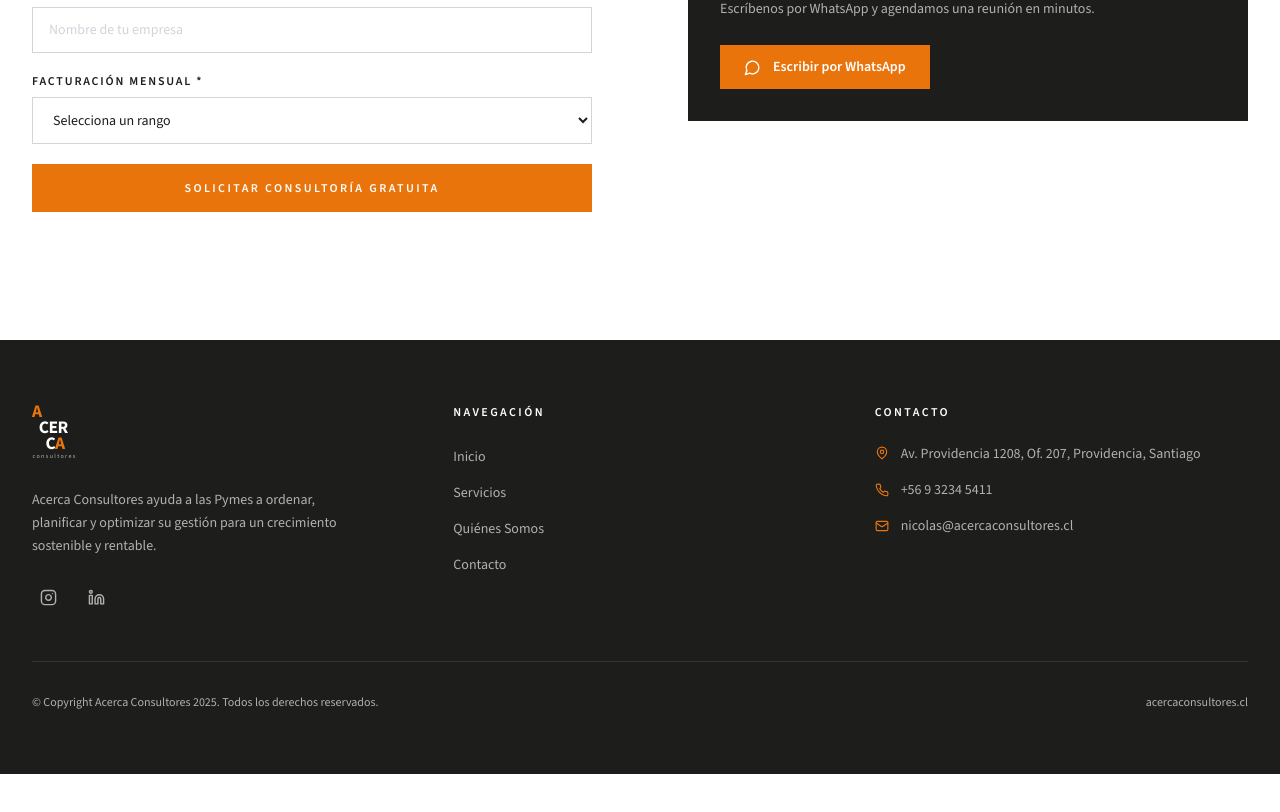
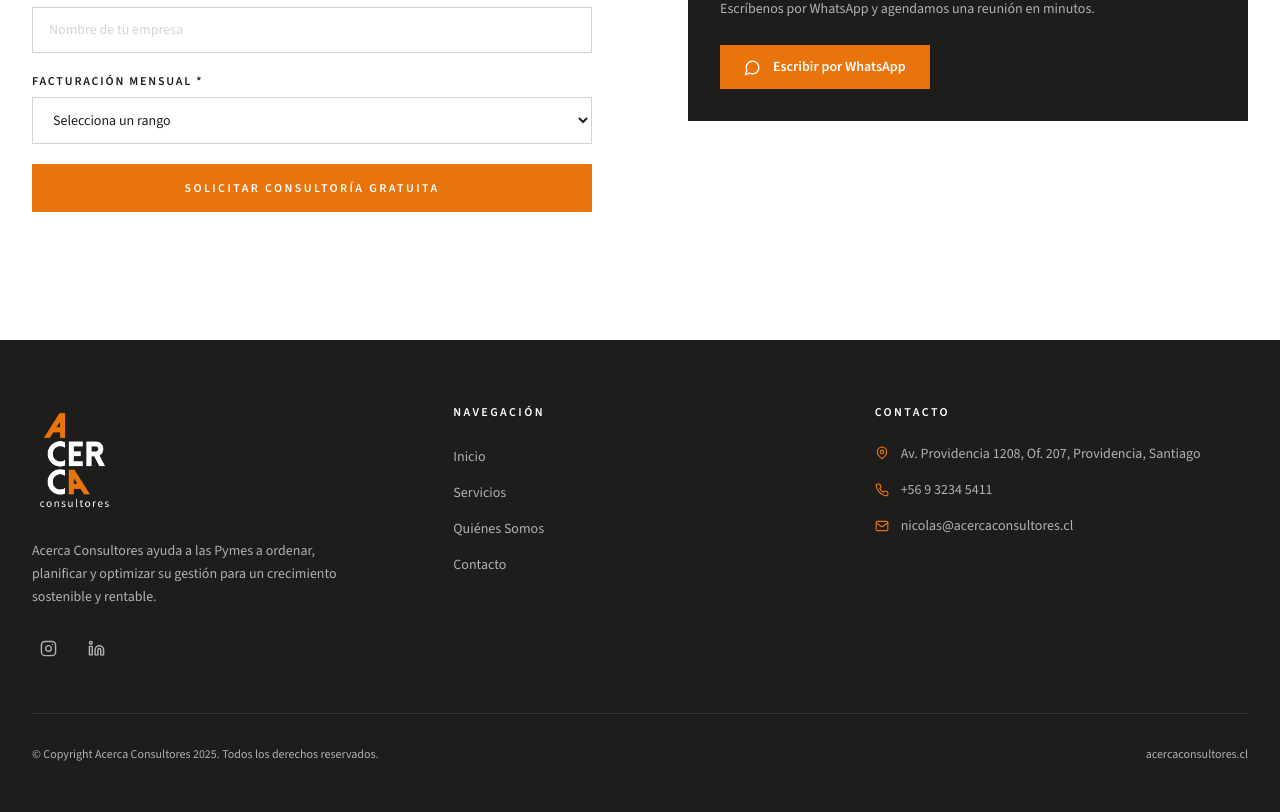
Before and after one commit to kivo-cl/web-acerca, a React (Vite) app: page /contacto in a window 1280 px wide. Shown: the part 888-1700 px from the top of the page. Before the commit the page ends 1662 px from the top, so only its background shows below. Built offline with nearby package versions, Linux system fonts and the light colour scheme.

Commit message:
Replace Footer logo component with PNG, larger size

```diff
--- a/src/components/Footer.jsx
+++ b/src/components/Footer.jsx
@@ -1,6 +1,5 @@
 import { Link } from 'react-router-dom'
 import { MapPin, Phone, Mail, Instagram, Linkedin } from 'lucide-react'
-import Logo from './Logo'
 import { WA_LINK, WA_PHONE, EMAIL, ADDRESS } from '../constants'
 
 const NAV_LINKS = [
@@ -18,7 +17,9 @@ export default function Footer() {
 
           {/* Brand */}
           <div>
-            <Logo inverted size="sm" />
+            <Link to="/" aria-label="Inicio">
+              <img src="/images/logo.png" alt="Acerca Consultores" className="h-28 w-auto" />
+            </Link>
             <p className="mt-6 text-brand-grey text-sm leading-relaxed max-w-xs">
               Acerca Consultores ayuda a las Pymes a ordenar, planificar y optimizar su gestión para un crecimiento sostenible y rentable.
             </p>
```
